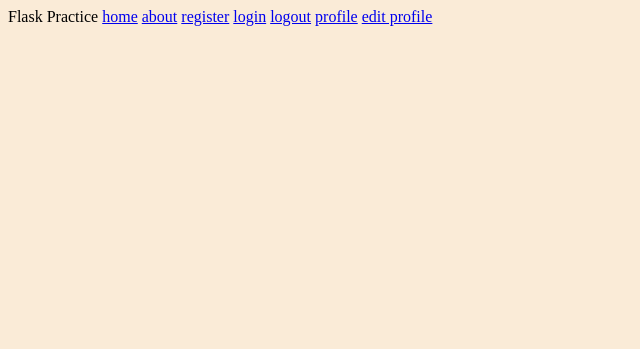
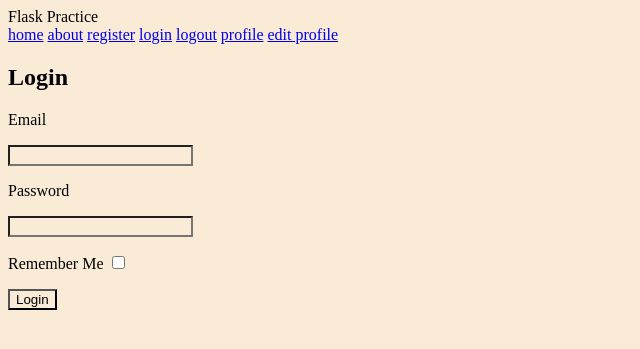
Before and after one commit to nathanjh-28/flask_practice_2, a Flask app: page /login in a window 1280 px wide. Shown: the top 349 px of the page, without its empty margins (0-640 px from the left). Run offline with Flask 2, Linux system fonts and the light colour scheme.

Commit message:
added forms to templates and updated base template

```diff
--- a/templates/base.html
+++ b/templates/base.html
@@ -10,6 +10,7 @@
 <body>
     <header>
         Flask Practice
+        <nav>
             {#} <a href="{{url_for('home')}}">home</a>
             <a href="{{url_for('about')}}">about</a>
             <a href="{{url_for('register')}}">register</a>
@@ -24,8 +25,19 @@
             <a href="#">logout</a>
             <a href="#">profile</a>
             <a href="#">edit profile</a>
+        </nav>
     </header>
     <main>
+        {% with messages = get_flashed_messages(with_categories=true) %}
+            {% if messages %}
+                {% for category, message in messages %}
+                    <div class="alert alert-{{ category }}">
+                    {{ message }}
+                    </div>
+                {% endfor %}
+            {% endif %}
+        {% endwith %}
+
         {% block main %}{% endblock %}
     </main>
 </body>
--- a/templates/login.html
+++ b/templates/login.html
@@ -1,4 +1,19 @@
 {% extends 'base.html' %}
 {% block main %}
 
+<h2>Login</h2>
+
+<form action="" method="POST">
+
+    {{ form.hidden_tag() }}
+    <p>{{ form.email.label(class="classes-go-here") }}</p>
+    <p>{{ form.email(class="classes-go-here") }}</p>
+    <p>{{ form.password.label(class="classes-go-here") }}</p>
+    <p>{{ form.password(class="classes-go-here") }}</p>
+    <p>{{ form.remember.label(class="classes-go-here") }}
+    {{ form.remember(class="classes-go-here") }}</p>
+    <p>{{ form.submit(class="classes-go-here") }}</p>
+
+</form>
+
 {% endblock main %}
```
Also changed, not shown: templates/register.html (+17 -0 lines).
